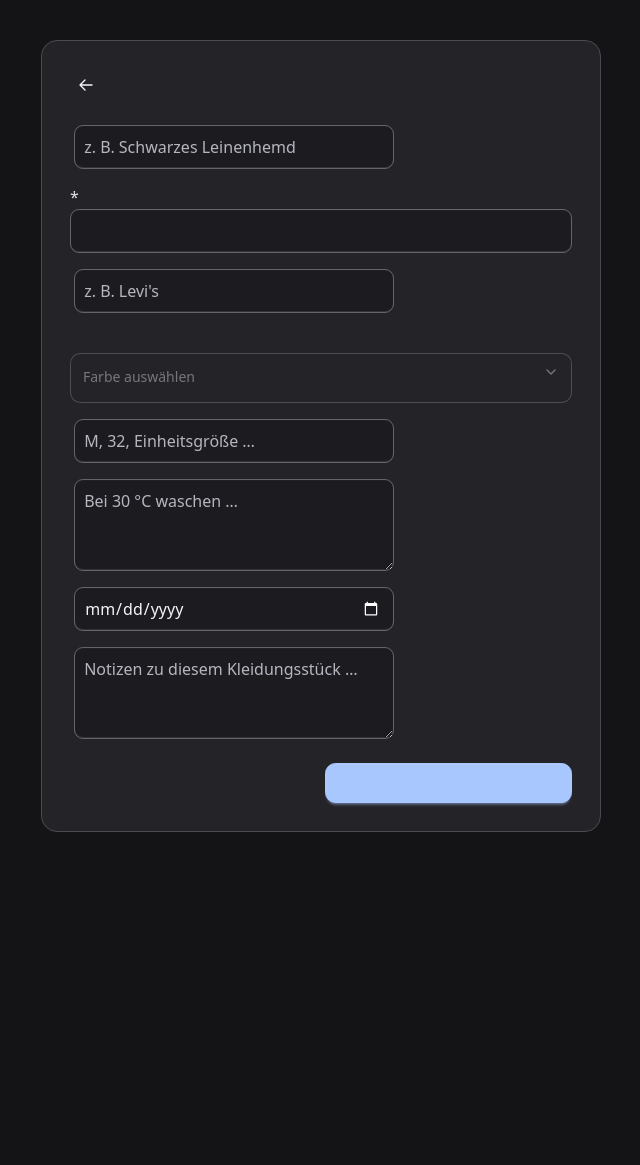
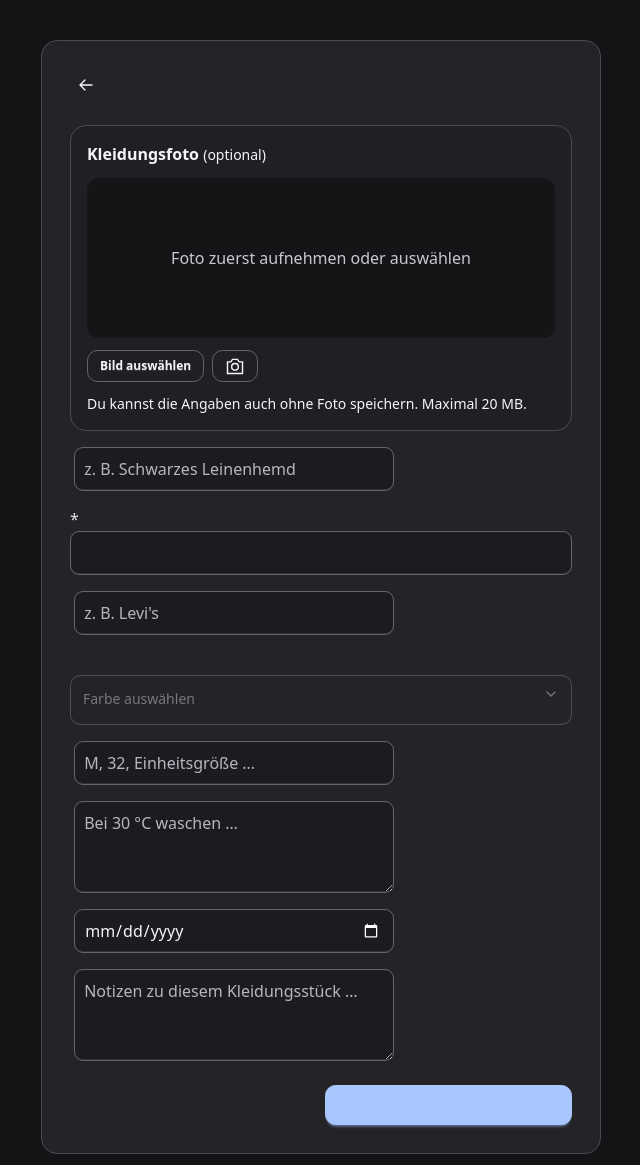
Before and after one commit to KO0K0/meine-kleidung-ha, a Node project: template meine_kleidung/views/wardrobe/form.hbs in a window 1280 px wide. Shown: the top 1165 px of the page, without its empty margins (319-959 px from the left). Before the commit the page ends 832 px from the top, so only its background shows below. Run offline with Node 20 templates, Linux system fonts and the light colour scheme; the template is opened without the code that fills it, so the values that code supplies are empty; style sheets or scripts are compiled from the project's sources; some libraries are stand-ins or nearby versions.

Commit message:
Add garment photo selection before saving (0.2.1)

```diff
--- a/meine_kleidung/config.json
+++ b/meine_kleidung/config.json
@@ -1,6 +1,6 @@
 {
   "name": "Meine Kleidung",
-  "version": "0.2.0",
+  "version": "0.2.1",
   "slug": "meine_kleidung",
   "description": "Libre Closet mit Wohnorten, Mengen, Gepäck und Wäscheverwaltung",
   "arch": [
--- a/meine_kleidung/public/css/inventory.css
+++ b/meine_kleidung/public/css/inventory.css
@@ -661,3 +661,28 @@
 #voice-error {
   color: #ffb4ac;
 }
+.new-garment-photo {
+  display: grid;
+  gap: 12px;
+  padding: 16px;
+  border: 1px solid #494952;
+  border-radius: 16px;
+  background: #202024;
+}
+.new-garment-photo h2 { margin: 0; font-weight: 600; }
+.new-photo-preview {
+  display: grid;
+  place-items: center;
+  min-height: 160px;
+  border-radius: 12px;
+  background: #151518;
+  overflow: hidden;
+  text-align: center;
+  padding: 12px;
+  color: #c8c8d0;
+}
+.new-photo-preview img { max-width: 100%; max-height: 240px; object-fit: contain; }
+.new-photo-actions { display: flex; flex-wrap: wrap; gap: 8px; align-items: center; }
+.new-photo-file { position: absolute; width: 1px; height: 1px; opacity: 0; }
+.new-photo-actions:focus-within { outline: 2px solid #8db8ff; outline-offset: 4px; border-radius: 8px; }
+.new-garment-photo [hidden], #new-garment-error[hidden] { display: none !important; }
--- /dev/null
+++ b/meine_kleidung/public/js/garment-create.js
@@ -0,0 +1,112 @@
+const form = document.getElementById('new-garment-form');
+if (form) {
+  const input = document.getElementById('new-photo-input');
+  const capture = document.getElementById('new-photo-capture');
+  const preview = document.getElementById('new-photo-preview');
+  const placeholder = document.getElementById('new-photo-placeholder');
+  const remove = document.getElementById('new-photo-remove');
+  const cutout = document.getElementById('new-photo-cutout');
+  const status = document.getElementById('new-photo-status');
+  const error = document.getElementById('new-garment-error');
+  const save = form.querySelector('button[type="submit"]');
+  let photo = null;
+  let processed = null;
+  let previewUrl = null;
+  let busy = false;
+
+  const showPreview = (blob) => {
+    if (previewUrl) URL.revokeObjectURL(previewUrl);
+    previewUrl = blob ? URL.createObjectURL(blob) : null;
+    if (previewUrl) preview.src = previewUrl;
+    else preview.removeAttribute('src');
+    preview.hidden = !blob;
+    placeholder.hidden = !!blob;
+    remove.hidden = !blob;
+    cutout.hidden = !blob;
+  };
+  const setBusy = (value) => {
+    busy = value;
+    save.disabled = value;
+    input.disabled = value;
+    capture.disabled = value;
+    remove.disabled = value;
+    cutout.disabled = value;
+    document.getElementById('new-photo-camera').disabled = value;
+  };
+  const select = (file) => {
+    if (!file || busy) return;
+    if (!['image/jpeg', 'image/png', 'image/webp', 'image/gif'].includes(file.type) || file.size > 20 * 1024 * 1024) {
+      input.value = '';
+      status.textContent = 'Bitte ein JPEG-, PNG-, WebP- oder GIF-Bild bis 20 MB auswählen.';
+      return;
+    }
+    photo = file;
+    processed = null;
+    cutout.textContent = 'Hintergrund entfernen';
+    showPreview(photo);
+    status.textContent = 'Foto ausgewählt. Es wird zusammen mit den Angaben gespeichert.';
+  };
+  input.addEventListener('change', () => select(input.files?.[0]));
+  document.getElementById('new-photo-camera').addEventListener('click', () => capture.click());
+  capture.addEventListener('change', () => { select(capture.files?.[0]); capture.value = ''; });
+  remove.addEventListener('click', () => {
+    photo = processed = null;
+    input.value = '';
+    showPreview(null);
+    status.textContent = 'Kein Foto ausgewählt. Du kannst es später ergänzen.';
+  });
+  cutout.addEventListener('click', async () => {
+    if (!photo || busy) return;
+    if (processed) {
+      processed = null;
+      showPreview(photo);
+      cutout.textContent = 'Hintergrund entfernen';
+      status.textContent = 'Originalfoto ausgewählt.';
+      return;
+    }
+    setBusy(true);
+    status.textContent = 'Hintergrund wird entfernt. Beim ersten Mal werden die Modelldateien geladen …';
+    try {
+      const { prepareGarmentPhoto } = await import('/js/background-removal.js');
+      processed = await prepareGarmentPhoto(photo, (key) => {
+        status.textContent = key.startsWith('fetch:') ? 'Modelldateien werden geladen …' : 'Foto wird verarbeitet …';
+      });
+      if (processed.size > 20 * 1024 * 1024) throw new Error('Processed photo too large');
+      showPreview(processed);
+      cutout.textContent = 'Original verwenden';
+      status.textContent = 'Bearbeitetes Foto bereit. Die Angaben können jetzt gespeichert werden.';
+    } catch (cause) {
+      processed = null;
+      status.textContent = 'Hintergrund konnte nicht entfernt werden. Du kannst das Originalfoto speichern oder es erneut versuchen.';
+      console.warn('Fotoverarbeitung fehlgeschlagen', cause);
+    } finally {
+      setBusy(false);
+    }
+  });
+  form.addEventListener('submit', async (event) => {
+    event.preventDefault();
+    if (busy) return;
+    const data = new FormData(form);
+    data.delete('photo');
+    if (photo) data.append('photo', photo, photo.name);
+    if (processed) data.append('nobgPhoto', processed, 'nobg.png');
+    error.hidden = true;
+    setBusy(true);
+    status.textContent = 'Kleidungsstück wird gespeichert …';
+    try {
+      const response = await fetch(form.action, { method: 'POST', body: data });
+      if (!response.ok) throw new Error(String(response.status));
+      const destination = new URL(response.url);
+      if (!response.redirected || !/^\/wardrobe\/\d+$/.test(destination.pathname)) {
+        throw new Error('Unexpected response');
+      }
+      window.location.assign(destination.href);
+    } catch (cause) {
+      error.textContent = 'Speichern konnte nicht bestätigt werden. Deine Eingaben bleiben hier erhalten. Prüfe bei unterbrochener Verbindung zuerst den Bestand, bevor du es erneut versuchst.';
+      error.hidden = false;
+      status.textContent = photo ? 'Das ausgewählte Foto bleibt erhalten.' : 'Die Angaben bleiben erhalten.';
+      setBusy(false);
+    }
+  });
+  window.addEventListener('pagehide', () => { if (previewUrl) URL.revokeObjectURL(previewUrl); });
+}
--- a/meine_kleidung/views/wardrobe/form.hbs
+++ b/meine_kleidung/views/wardrobe/form.hbs
@@ -32,7 +32,31 @@
       method="POST"
       action="{{#if isClone}}/wardrobe/{{garment.id}}/clone{{#if viewOwner}}?ownerId={{viewOwner}}{{/if}}{{else if garment}}/wardrobe/{{garment.id}}{{#if viewOwner}}?ownerId={{viewOwner}}{{/if}}{{else}}/wardrobe{{#if viewOwner}}?ownerId={{viewOwner}}{{/if}}{{/if}}"
       class="flex flex-col gap-4"
+      {{#unless garment}}id="new-garment-form" enctype="multipart/form-data"{{/unless}}
     >
+      {{#unless garment}}
+      <section class="new-garment-photo" aria-labelledby="new-photo-heading">
+        <h2 id="new-photo-heading">Kleidungsfoto <span class="text-sm font-normal">(optional)</span></h2>
+        <div class="new-photo-preview">
+          <img id="new-photo-preview" alt="Vorschau des ausgewählten Kleidungsstücks" hidden />
+          <span id="new-photo-placeholder">Foto zuerst aufnehmen oder auswählen</span>
+        </div>
+        <div class="new-photo-actions">
+          <label class="btn btn-outline btn-sm" for="new-photo-input">Bild auswählen</label>
+          <input id="new-photo-input" type="file" name="photo" accept="image/jpeg,image/png,image/webp,image/gif" class="new-photo-file" />
+          <button id="new-photo-camera" type="button" class="btn btn-outline btn-sm" aria-label="Kleidungsfoto aufnehmen" title="Foto aufnehmen">
+            <svg width="20" height="20" viewBox="0 0 24 24" fill="none" stroke="currentColor" stroke-width="1.7" aria-hidden="true"><path d="M3 7h4l2-3h6l2 3h4v14H3z"/><circle cx="12" cy="13" r="4"/></svg>
+          </button>
+          <input id="new-photo-capture" type="file" accept="image/jpeg,image/png,image/webp,image/gif" capture="environment" hidden />
+          <button id="new-photo-remove" type="button" class="btn btn-ghost btn-sm" aria-label="Ausgewähltes Foto entfernen" title="Foto entfernen" hidden>
+            <svg width="20" height="20" viewBox="0 0 24 24" fill="none" stroke="currentColor" stroke-width="1.7" aria-hidden="true"><path d="M4 7h16M9 7V4h6v3M6 7l1 14h10l1-14M10 10v8m4-8v8"/></svg>
+          </button>
+        </div>
+        <button id="new-photo-cutout" type="button" class="btn btn-outline btn-sm" hidden>Hintergrund entfernen</button>
+        <p id="new-photo-status" role="status" aria-live="polite" class="text-sm">Du kannst die Angaben auch ohne Foto speichern. Maximal 20 MB.</p>
+      </section>
+      <div id="new-garment-error" class="alert alert-error" role="alert" hidden></div>
+      {{/unless}}
       <div class="form-control">
         <label class="label"
           ><span class="label-text">{{t 'lang.NAME'}}</span></label
@@ -148,3 +172,4 @@
     </form>
   </div>
 </main>
+{{#unless garment}}<script type="module" src="/js/garment-create.js"></script>{{/unless}}
```
Also changed, not shown: meine_kleidung/public/js/background-removal.js (+12 -0 lines), meine_kleidung/src/wardrobe/garment.service.ts (+6 -1 lines), meine_kleidung/src/wardrobe/wardrobe.controller.ts (+36 -0 lines), meine_kleidung/CHANGELOG.md.
